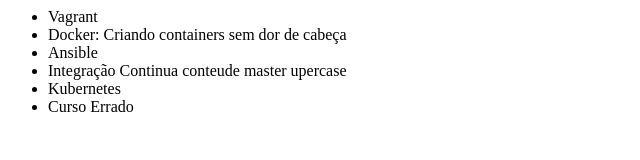
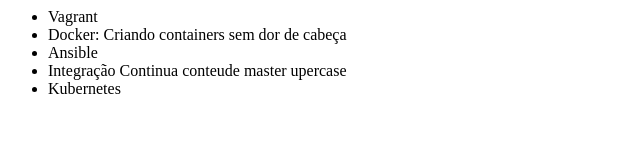
Before and after one commit to alfredoej/git-alura, a plain HTML site: page index.html in a window 1280 px wide. Shown: the full height of the page, 0-640 px from the left. Drawn offline with Linux system fonts and the light colour scheme.

Commit message:
Revert "alterando o codigo"
This reverts commit 8392569025e21aee82007a4e0455ebec051cac08.

```diff
--- a/index.html
+++ b/index.html
@@ -12,7 +12,6 @@
             <li>Ansible</li>
             <li>Integração Continua conteude master upercase</li>
             <li>Kubernetes</li>
-            <li>Curso Errado</li></l>
         </ul>
     </body>
   </head>
```
